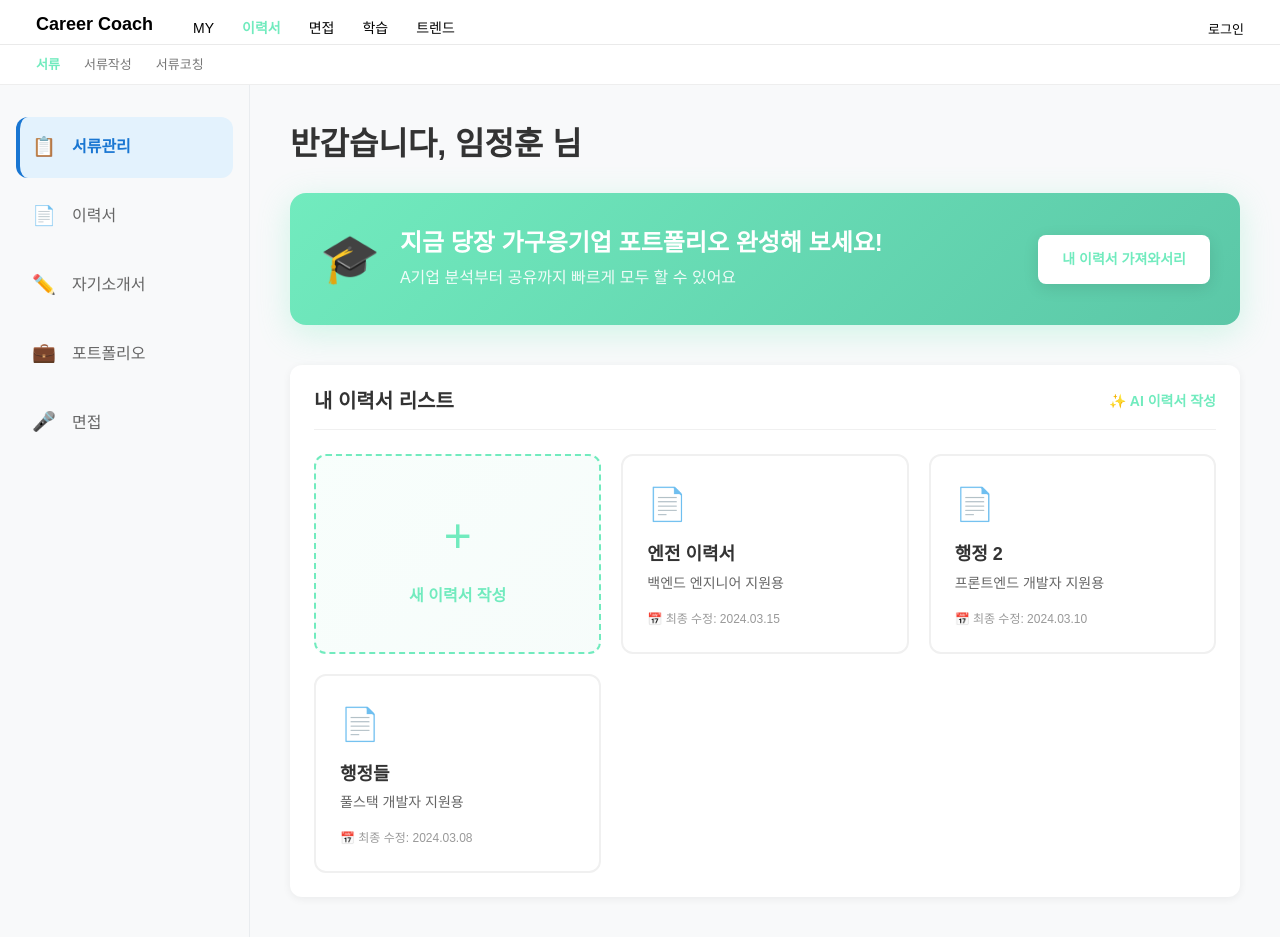
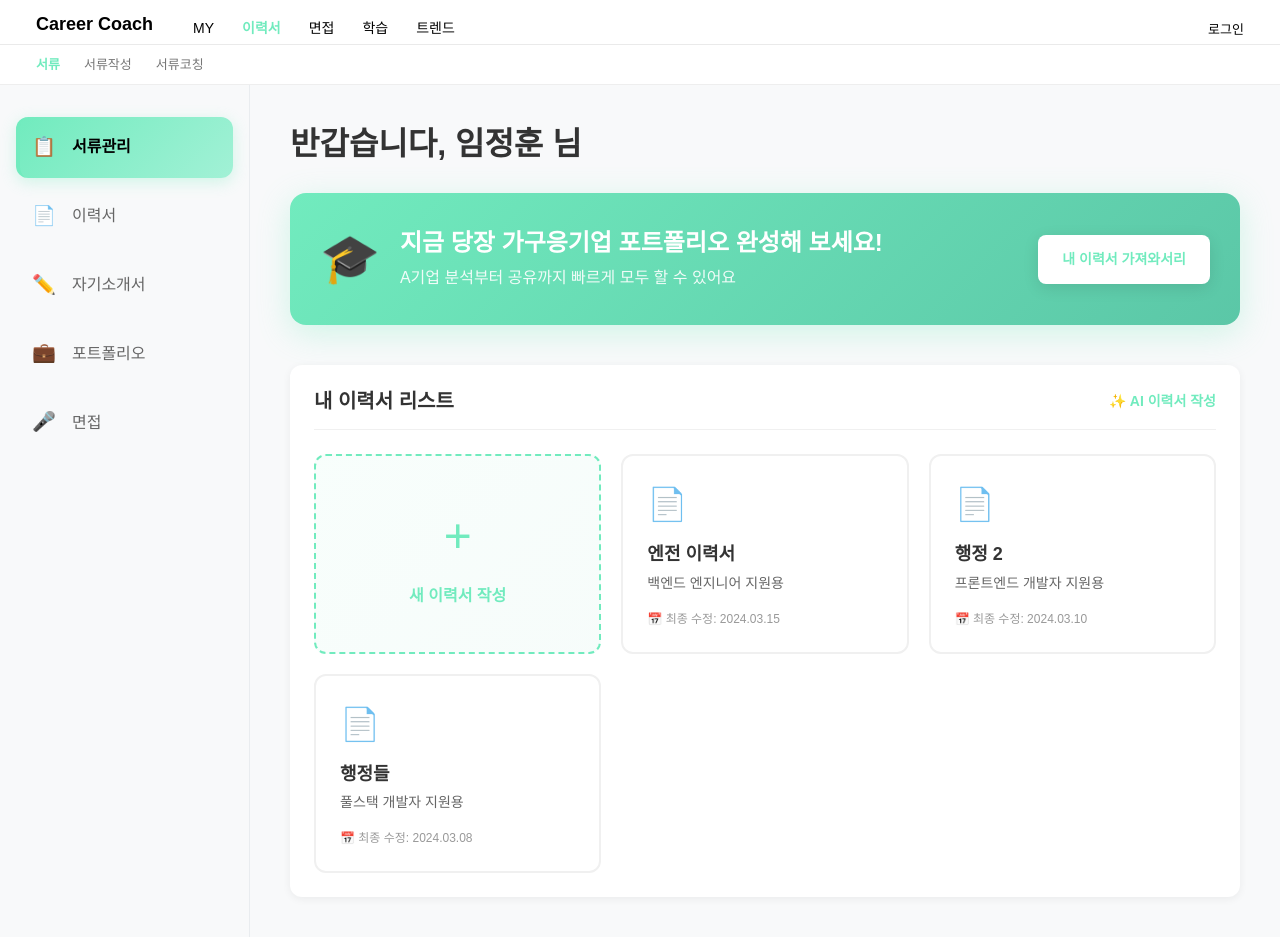
Before and after one commit to llbk-team/llbky-front, a Vue app: page /resume/list in a window 1280 px wide. Built offline with nearby package versions, Linux system fonts and the light colour scheme; no server answers.

Commit message:
fix: sidebar 수정완료함 div 삭제함

```diff
--- a/src/components/sidebar/SideBar.vue
+++ b/src/components/sidebar/SideBar.vue
@@ -97,10 +97,11 @@ export default {
 
 /* Vue Router active-class="active" */
 .menu-item.active {
-  background: #E3F2FD;
-  color: #1976D2;
+  background: linear-gradient(135deg, #71EBBE, #A2F1D6);
+  color: #000;
   font-weight: 600;
-  border-left: 4px solid #1976D2;
+   box-shadow: 0 4px 15px rgba(113, 235, 190, 0.3);
+  border-left: 4px solid #71EBBE;
   padding-left: calc(1rem - 4px);
 }
 
--- a/src/views/resume/PortfolioCoach.vue
+++ b/src/views/resume/PortfolioCoach.vue
@@ -1,9 +1,9 @@
 <template>
   <div class="portfolio-analysis-page d-flex">
     <!-- 사이드바 (고정 너비) -->
-    <div class="sidebar-container">
+
       <SideBar />
-    </div>
+
 
     <!-- 메인 콘텐츠 (나머지 너비) -->
     <div class="analysis-container d-flex flex-fill">
--- a/src/views/resume/ResumeCoach.vue
+++ b/src/views/resume/ResumeCoach.vue
@@ -1,11 +1,7 @@
 <template>
   <div class="page-wrapper">
 
-
-
     <div class="main-layout">
-
-      <!-- ✅ 좌측 Sidebar -->
       <SideBar/>
 
       <!-- ✅ 컨텐츠 영역 -->
```
